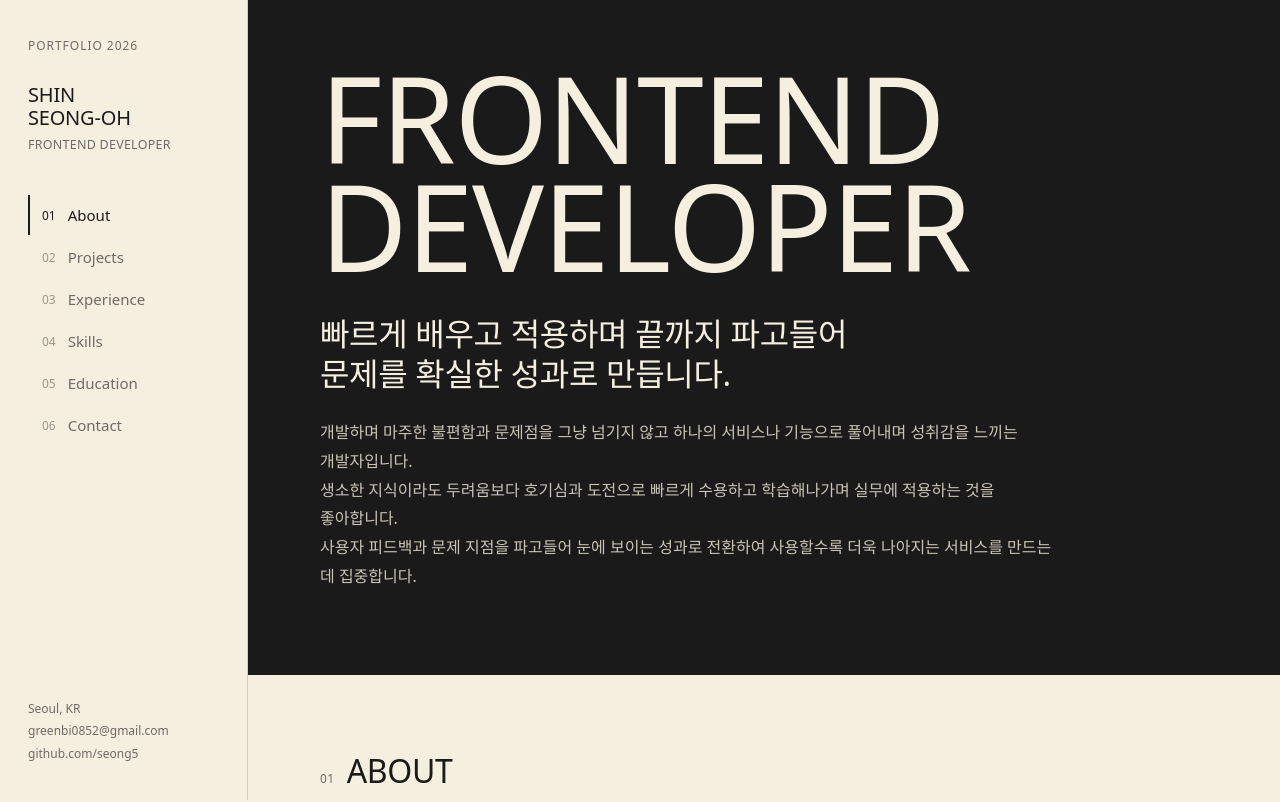
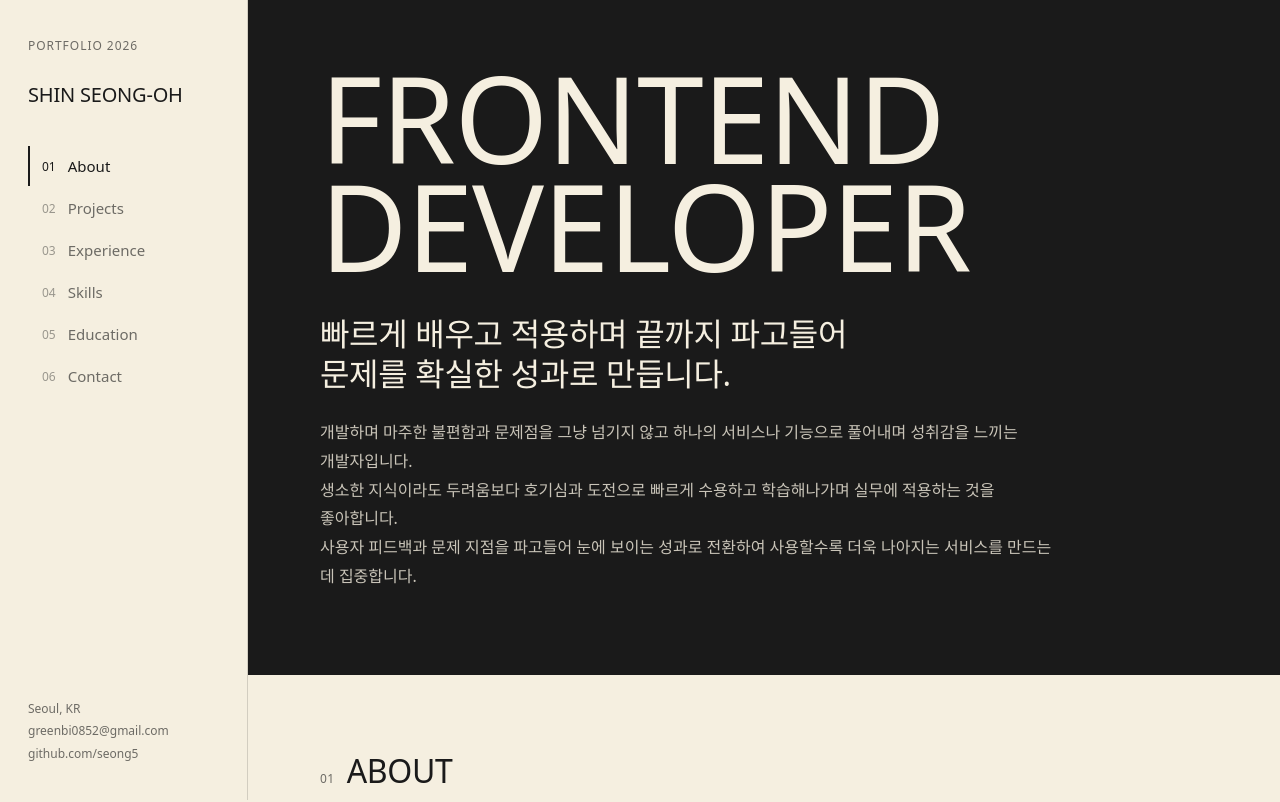
Before and after one commit to seong5/seong5.github.io, a Next.js app: page / in a window 1280 px wide. Shown: the top 802 px of the page. Built offline with nearby package versions, Linux system fonts and the light colour scheme.

Commit message:
💄 style: 사이드바 역할 문구 제거 및 이름 한 줄 정리

```diff
--- a/app/components/SiteNav.tsx
+++ b/app/components/SiteNav.tsx
@@ -71,13 +71,8 @@ export default function SiteNav() {
             PORTFOLIO 2026
           </div>
           <div className="mt-7">
-            <div className="text-[1.25rem] font-medium leading-[1.15] tracking-[-0.01em] text-ink">
-              SHIN
-              <br />
-              SEONG-OH
-            </div>
-            <div className="mt-1.5 text-[0.78125rem] font-medium tracking-[0.02em] text-mute">
-              FRONTEND DEVELOPER
+            <div className="whitespace-nowrap text-[1.25rem] font-medium leading-[1.15] tracking-[-0.01em] text-ink">
+              SHIN SEONG-OH
             </div>
           </div>
 
```
